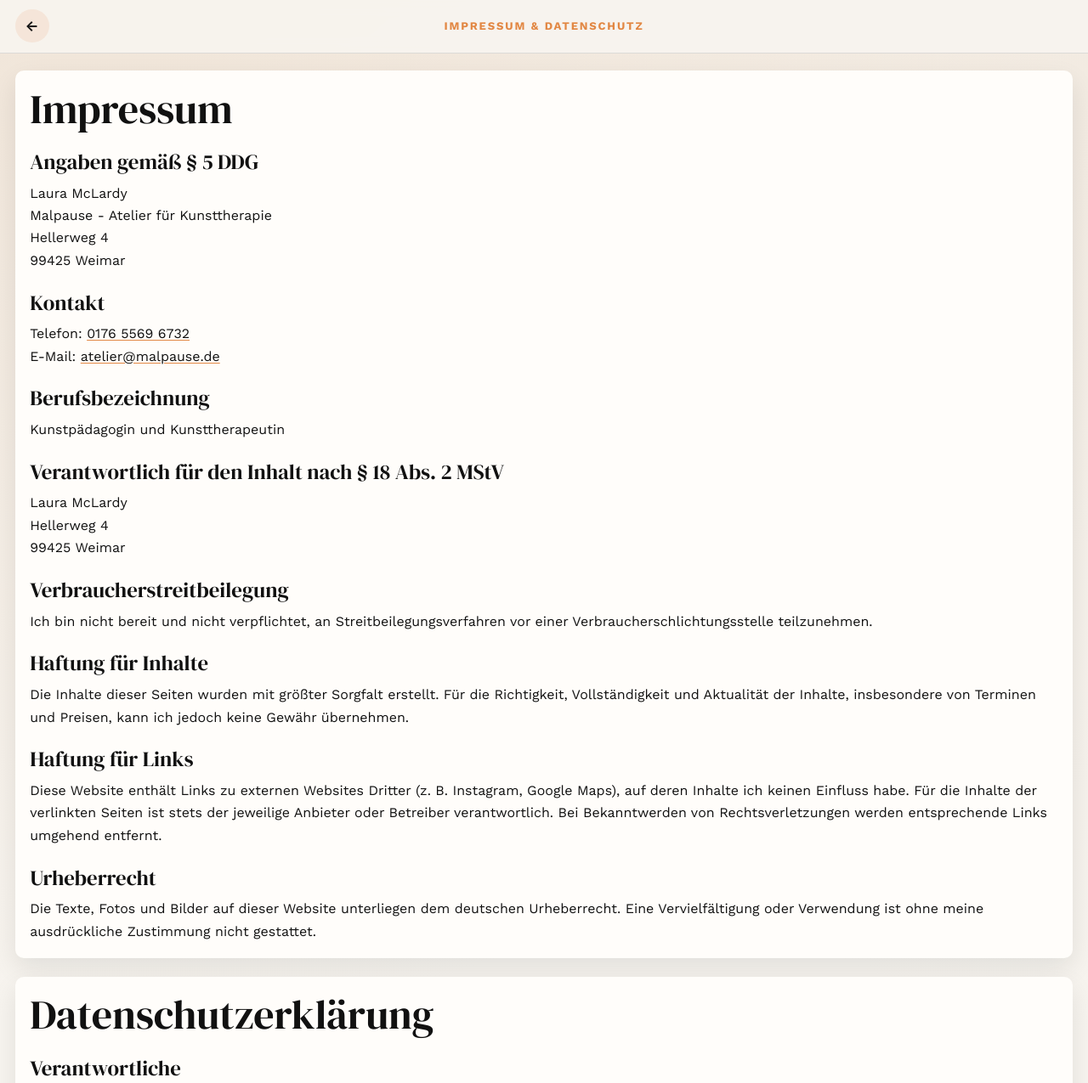
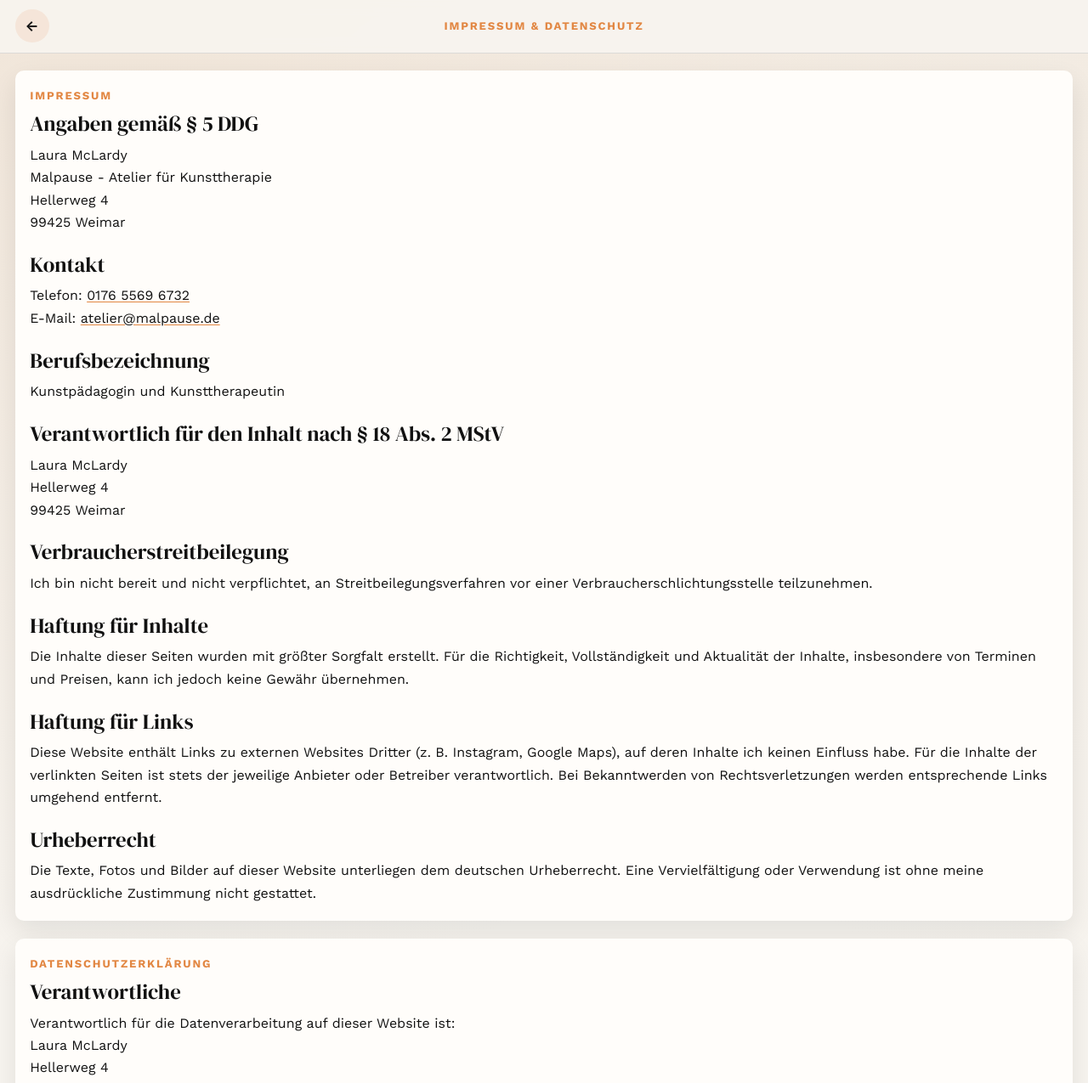
Before and after one commit to medienwerkstatt-weimar/malpause, a plain HTML site: page impressum.html in a window 1280 px wide. Shown: the top 1275 px of the page at 85% size. Drawn offline with Linux system fonts and the light colour scheme.

Commit message:
Impressum: back link to #kontakt, section headings as eyebrow
Co-Authored-By: Claude Opus 5.5 <noreply@anthropic.com>

```diff
--- a/impressum.html
+++ b/impressum.html
@@ -14,7 +14,7 @@
   <div id="app" data-page="impressum">
     <header class="subpage-header">
       <div class="subpage-header__inner">
-        <a class="subpage-back" href="index.html" aria-label="Zurück zur Startseite">
+        <a class="subpage-back" href="index.html#kontakt" aria-label="Zurück zur Startseite">
           <span class="subpage-back__icon" aria-hidden="true">
             <span></span>
             <span></span>
@@ -26,7 +26,7 @@
 
     <main class="subpage-main">
       <article class="subpage-panel subpage-copy">
-        <h1 class="subpage-title">Impressum</h1>
+        <h1 class="eyebrow">Impressum</h1>
 
         <h2>Angaben gemäß § 5 DDG</h2>
         <p>
@@ -83,7 +83,7 @@
       </article>
 
       <article id="datenschutz" class="subpage-panel subpage-copy">
-        <h1 class="subpage-title">Datenschutzerklärung</h1>
+        <h1 class="eyebrow">Datenschutzerklärung</h1>
 
         <h2>Verantwortliche</h2>
         <p>
--- a/styles.css
+++ b/styles.css
@@ -908,6 +908,10 @@ h2 {
   font-size: clamp(1.2rem, 2.6vw, 1.55rem);
 }
 
+.subpage-copy .eyebrow + h2 {
+  margin-top: 0;
+}
+
 .subpage-copy a {
   color: var(--ink);
   text-decoration-color: var(--accent);
```
